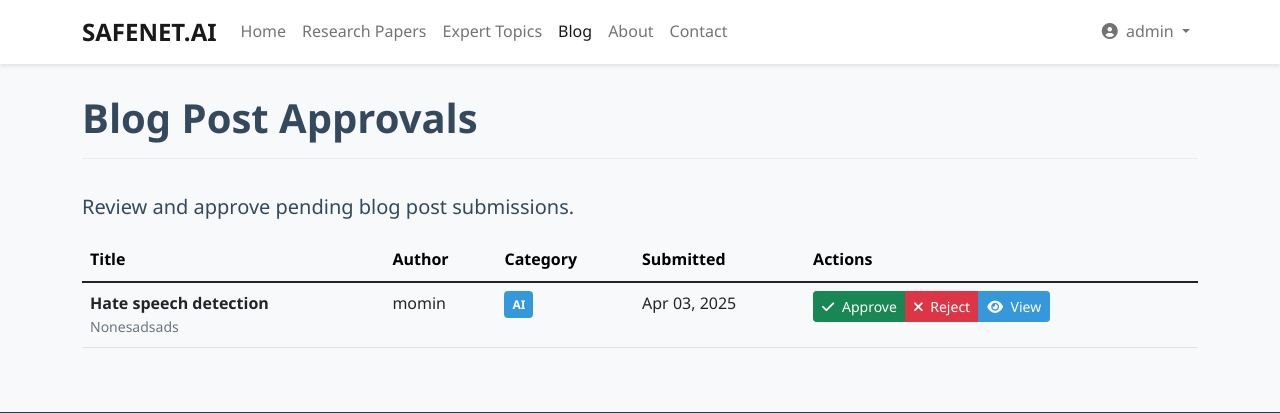
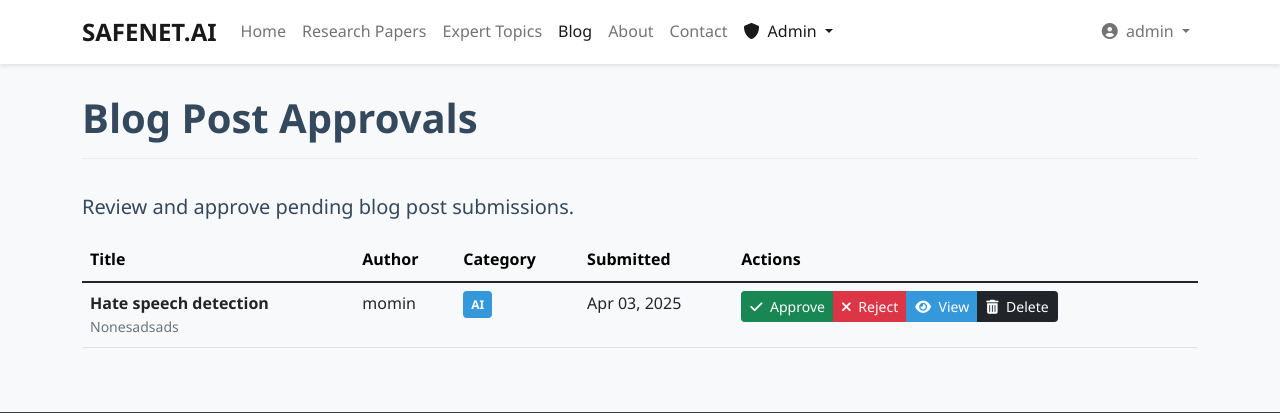
Before and after one commit to Mominul-Islam-cmd/safentAI_final, a Django app: page /blog/approval/ in a window 1280 px wide. Shown: the top 413 px of the page. Run offline with Django 4.2, Linux system fonts and the light colour scheme; a user stored in the database is signed in; data comes from the database, SQL or seed files in the repository; both versions use the stored data as it was after the commit.

Commit message:
Add delete functionality for blog posts, research papers, and expert topics.  Also improved admin navigation.
Replit-Commit-Author: Agent
Replit-Commit-Session-Id: 6776a437-46e2-4559-a798-5b5b9cf2f0e9
Replit-Commit-Screenshot-Url: https://storage.googleapis.com/screenshot-production-us-central1/419be2bb-f7c6-44f7-8518-f25256a95d39/f852306b-8670-49b6-8d90-19bcf14d3b6a.jpg

```diff
--- a/templates/blog/blog_approval.html
+++ b/templates/blog/blog_approval.html
@@ -53,6 +53,9 @@
                                 <a href="#blogModal{{ post.id }}" class="btn btn-primary btn-sm" data-bs-toggle="modal">
                                     <i class="fas fa-eye me-1"></i> View
                                 </a>
+                                <a href="{% url 'blog_delete' slug=post.slug %}" class="btn btn-dark btn-sm">
+                                    <i class="fas fa-trash-alt me-1"></i> Delete
+                                </a>
                             </div>
 
                             <!-- Modal for viewing blog post details -->
@@ -90,6 +93,9 @@
                                                     data-bs-dismiss="modal">
                                                 <i class="fas fa-times me-1"></i> Reject
                                             </button>
+                                            <a href="{% url 'blog_delete' slug=post.slug %}" class="btn btn-dark">
+                                                <i class="fas fa-trash-alt me-1"></i> Delete
+                                            </a>
                                         </div>
                                     </div>
                                 </div>
--- a/templates/expert_topics/topic_approval.html
+++ b/templates/expert_topics/topic_approval.html
@@ -55,6 +55,9 @@
                                 <a href="#topicModal{{ topic.id }}" class="btn btn-primary btn-sm" data-bs-toggle="modal">
                                     <i class="fas fa-eye me-1"></i> View
                                 </a>
+                                <a href="{% url 'research_topic_delete' slug=topic.slug %}" class="btn btn-dark btn-sm">
+                                    <i class="fas fa-trash-alt me-1"></i> Delete
+                                </a>
                             </div>
 
                             <!-- Modal for viewing topic details -->
@@ -97,6 +100,9 @@
                                                     data-bs-dismiss="modal">
                                                 <i class="fas fa-times me-1"></i> Reject
                                             </button>
+                                            <a href="{% url 'research_topic_delete' slug=topic.slug %}" class="btn btn-dark">
+                                                <i class="fas fa-trash-alt me-1"></i> Delete
+                                            </a>
                                         </div>
                                     </div>
                                 </div>
--- a/templates/navbar.html
+++ b/templates/navbar.html
@@ -24,6 +24,21 @@
                 <li class="nav-item">
                     <a class="nav-link {% if request.path == '/accounts/contact/' %}active{% endif %}" href="{% url 'contact' %}">Contact</a>
                 </li>
+                {% if user.is_authenticated and user.profile.is_superuser %}
+                <li class="nav-item dropdown">
+                    <a class="nav-link dropdown-toggle {% if 'approval' in request.path %}active{% endif %}" href="#" id="adminDropdownMenuLink" role="button" data-bs-toggle="dropdown" aria-expanded="false">
+                        <i class="fas fa-shield-alt me-1"></i> Admin
+                    </a>
+                    <ul class="dropdown-menu" aria-labelledby="adminDropdownMenuLink">
+                        <li><h6 class="dropdown-header">Content Approvals</h6></li>
+                        <li><a class="dropdown-item" href="{% url 'research_paper_approval_list' %}">Research Paper Approvals</a></li>
+                        <li><a class="dropdown-item" href="{% url 'research_topic_approval_list' %}">Expert Topic Approvals</a></li>
+                        <li><a class="dropdown-item" href="{% url 'blog_approval_list' %}">Blog Post Approvals</a></li>
+                        <li><hr class="dropdown-divider"></li>
+                        <li><a class="dropdown-item" href="/admin/">Django Admin Panel</a></li>
+                    </ul>
+                </li>
+                {% endif %}
             </ul>
             <ul class="navbar-nav ms-auto">
                 {% if user.is_authenticated %}
@@ -38,10 +53,7 @@
                             <li><a class="dropdown-item" href="{% url 'my_blog_posts' %}">My Blog Posts</a></li>
                             {% if user.is_superuser %}
                                 <li><hr class="dropdown-divider"></li>
-                                <li><a class="dropdown-item" href="{% url 'research_paper_approval_list' %}">Paper Approvals</a></li>
-                                <li><a class="dropdown-item" href="{% url 'research_topic_approval_list' %}">Topic Approvals</a></li>
-                                <li><a class="dropdown-item" href="{% url 'blog_approval_list' %}">Blog Approvals</a></li>
-                                <li><a class="dropdown-item" href="/admin/">Admin Panel</a></li>
+                                <li><a class="dropdown-item" href="/admin/">Django Admin</a></li>
                             {% endif %}
                             <li><hr class="dropdown-divider"></li>
                             <li><a class="dropdown-item" href="{% url 'logout' %}">Logout</a></li>
--- a/templates/research_papers/paper_approval.html
+++ b/templates/research_papers/paper_approval.html
@@ -53,6 +53,9 @@
                                 <a href="#paperModal{{ paper.id }}" class="btn btn-primary btn-sm" data-bs-toggle="modal">
                                     <i class="fas fa-eye me-1"></i> View
                                 </a>
+                                <a href="{% url 'research_paper_delete' slug=paper.slug %}" class="btn btn-dark btn-sm">
+                                    <i class="fas fa-trash-alt me-1"></i> Delete
+                                </a>
                             </div>
 
                             <!-- Modal for viewing paper details -->
@@ -101,6 +104,9 @@
                                                     data-bs-dismiss="modal">
                                                 <i class="fas fa-times me-1"></i> Reject
                                             </button>
+                                            <a href="{% url 'research_paper_delete' slug=paper.slug %}" class="btn btn-dark">
+                                                <i class="fas fa-trash-alt me-1"></i> Delete
+                                            </a>
                                         </div>
                                     </div>
                                 </div>
```
Also changed, not shown: db.sqlite3.
